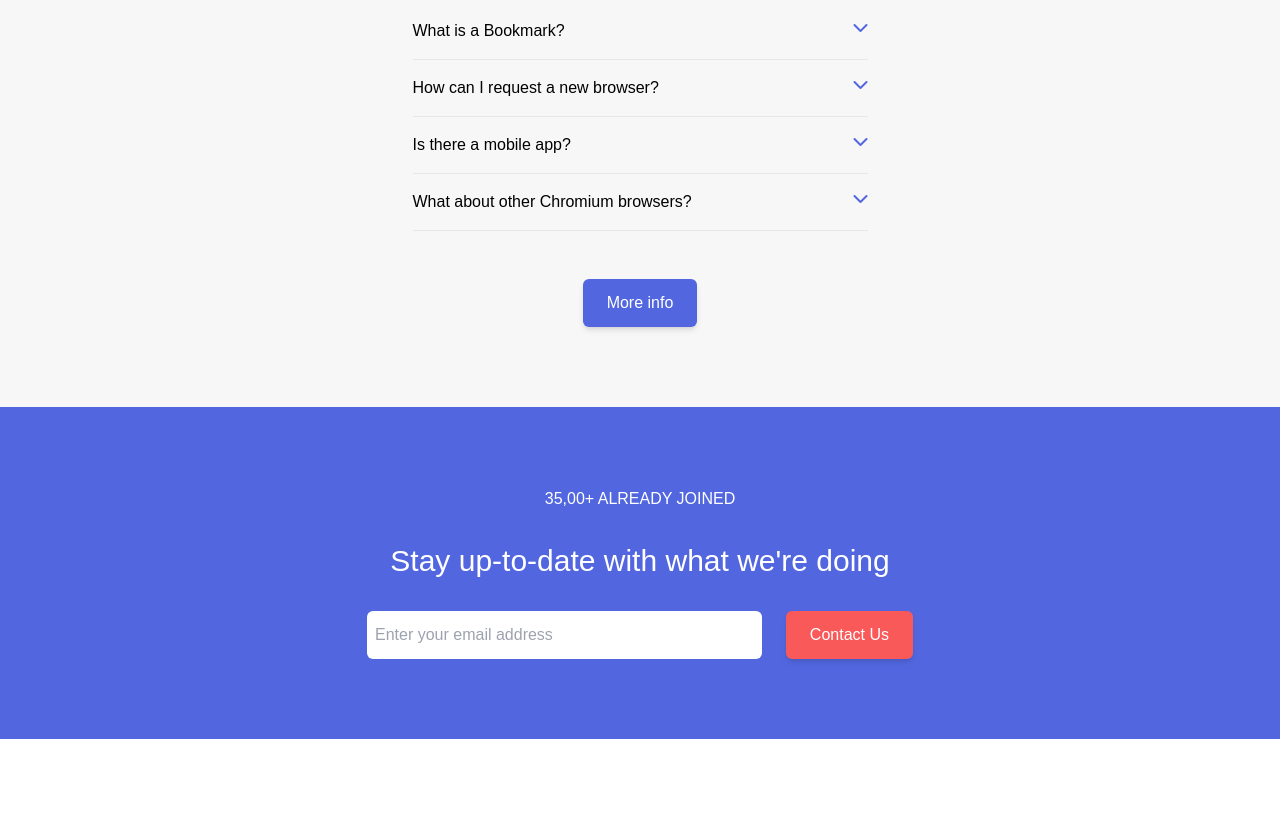
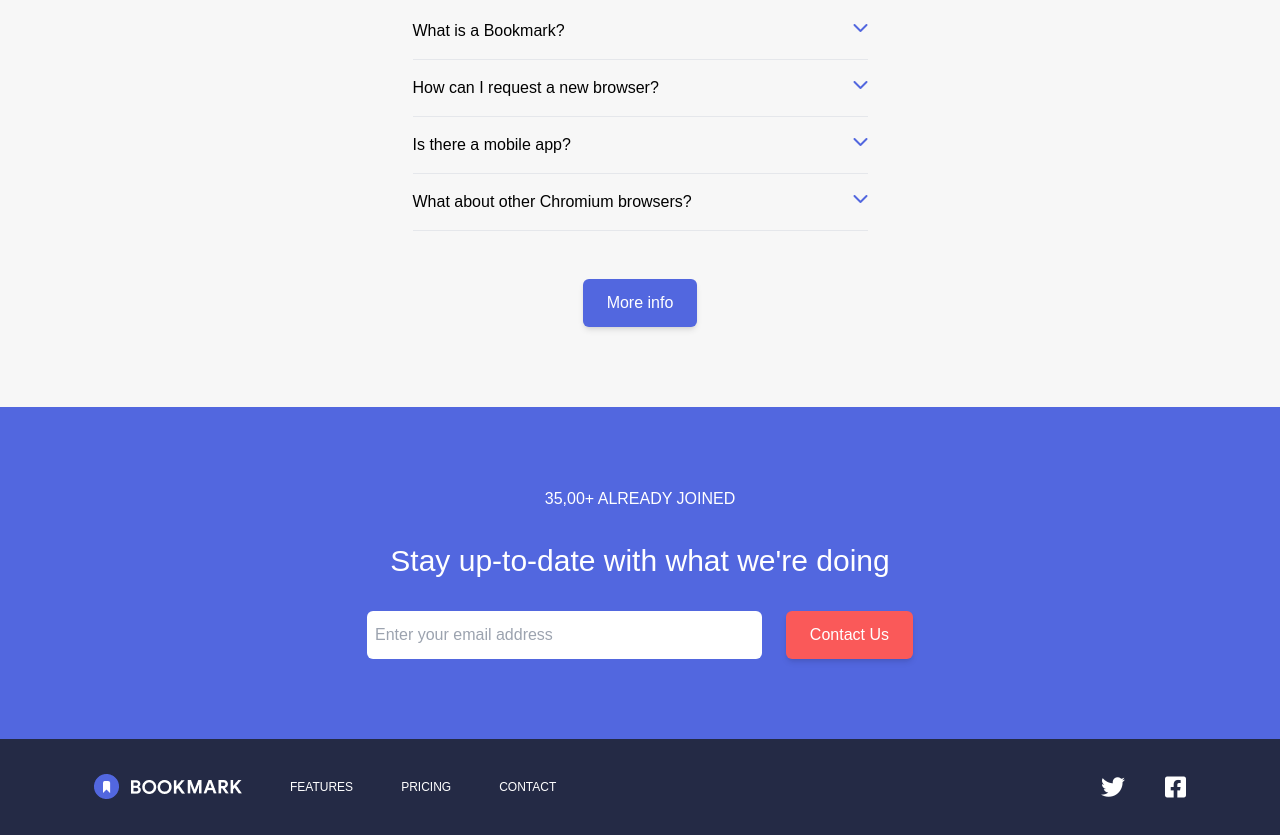
Before and after one commit to skin93/bookmark-landing-page, a website: page public/index.html in a window 1280 px wide. Shown: the part 3828-4663 px from the top of the page. Before the commit the page ends 4567 px from the top, so only its background shows below. Drawn offline with Linux system fonts and the light colour scheme.

Commit message:
Add footer

```diff
--- a/public/index.html
+++ b/public/index.html
@@ -494,5 +494,44 @@
         </div>
       </section>
     </main>
+    <footer class="bg-bookmark-blue py-8" aria-label="footer">
+      <div
+        class="container flex flex-col md:flex-row items-center"
+        aria-label="footer-container"
+      >
+        <div
+          class="flex flex-1 flex-wrap items-center justify-center md:justify-start gap-12"
+          aria-label="footer-wrapper"
+        >
+          <img
+            src="./assets/images/logo-bookmark-white.png"
+            alt="Logo"
+            aria-label="footer-img"
+          />
+          <ul
+            class="flex text-white uppercase gap-12 text-xs"
+            aria-label="footer-list"
+          >
+            <li class="cursor-pointer" aria-label="footer-item">Features</li>
+            <li class="cursor-pointer" aria-label="footer-item">Pricing</li>
+            <li class="cursor-pointer" aria-label="footer-item">Contact</li>
+          </ul>
+        </div>
+        <ul class="flex gap-10 mt-12 md:mt-0" aria-label="footer-medias">
+          <li>
+            <i
+              class="text-white text-2xl fab fa-twitter"
+              aria-label="footer-media-item"
+            ></i>
+          </li>
+          <li>
+            <i
+              class="text-white text-2xl fab fa-facebook-square"
+              aria-label="footer-media-item"
+            ></i>
+          </li>
+        </ul>
+      </div>
+    </footer>
   </body>
 </html>
```
Also changed, not shown: public/style.css.
